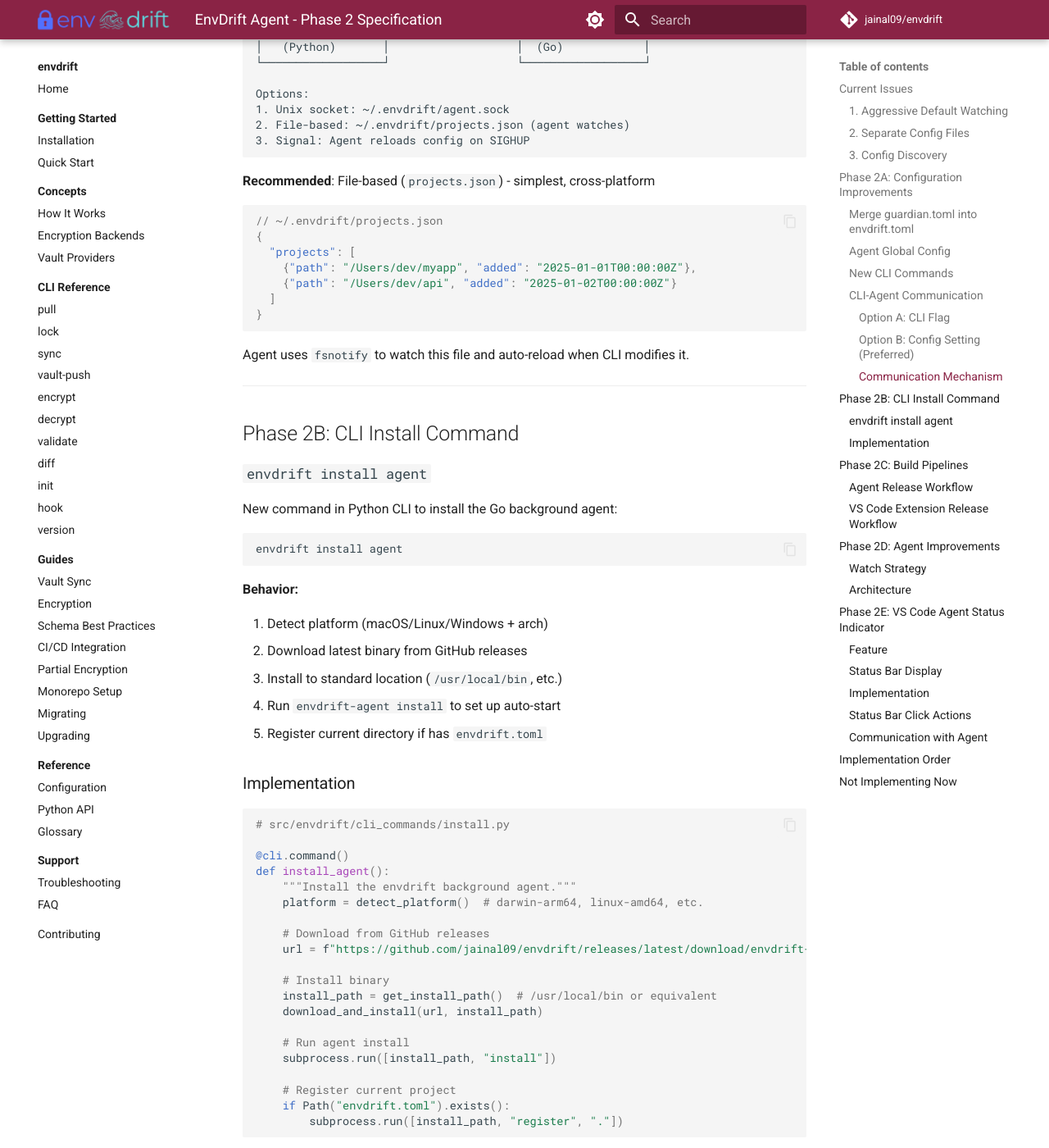
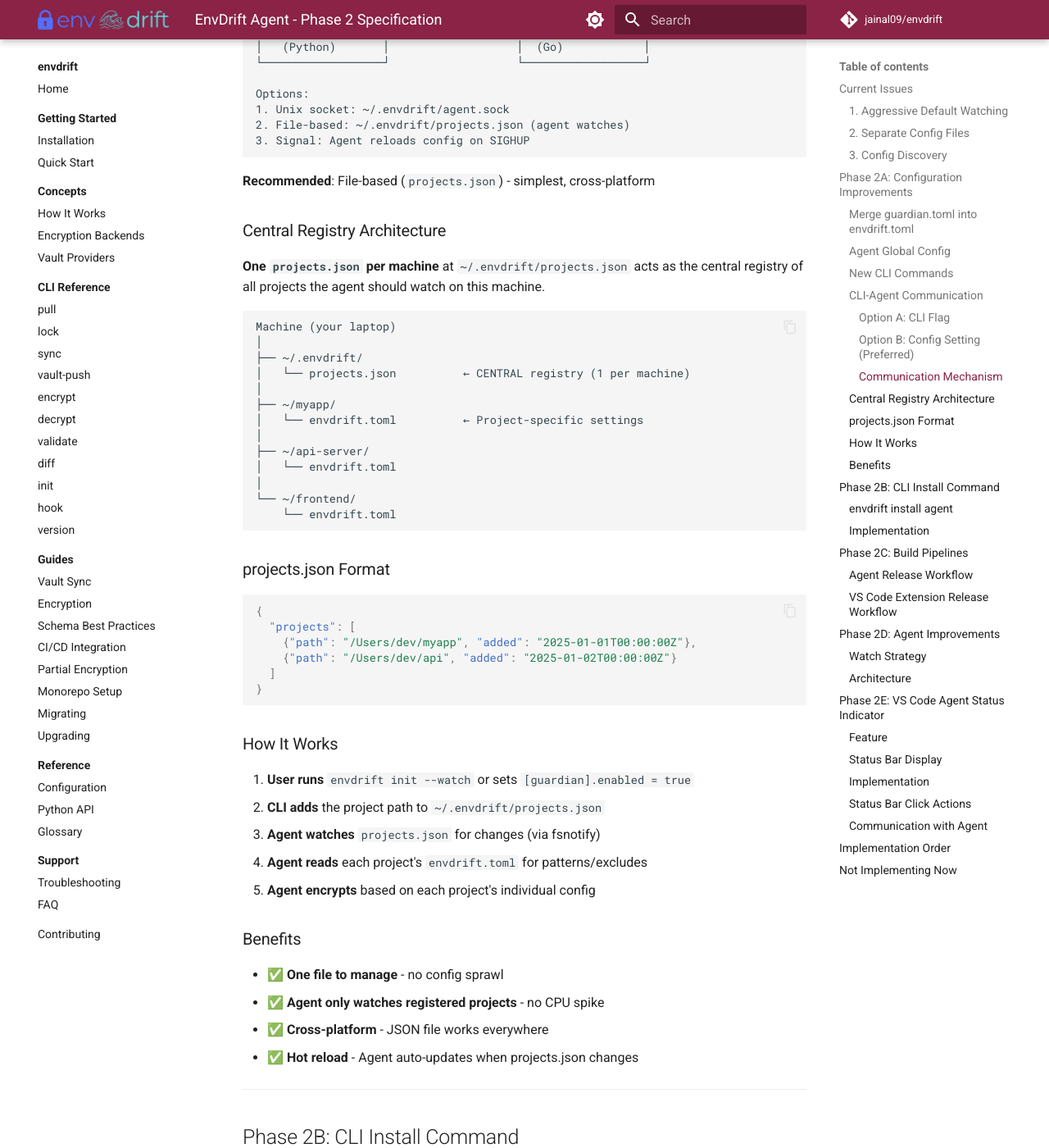
Before and after one commit to jainal09/envdrift, an MkDocs documentation site: the page built from docs/agent-spec.md, in a window 1280 px wide and 1400 px high, scrolled down 2212 px. Shown: the whole window at 82% size. Built offline with MkDocs 1.6.1 and Material for MkDocs 9.7.7, drawn with Linux system fonts in a browser that asks for light colours; comment, search, counter and statistics services are not loaded.

Commit message:
docs: clarify central projects.json architecture in spec
- One projects.json per machine at ~/.envdrift/projects.json
- Added diagram showing machine -> projects structure
- Added 'How It Works' step-by-step flow
- Added benefits section (no config sprawl, no CPU spike, cross-platform)

````diff
--- a/docs/agent-spec.md
+++ b/docs/agent-spec.md
@@ -110,8 +110,30 @@
 
 **Recommended**: File-based (`projects.json`) - simplest, cross-platform
 
+### Central Registry Architecture
+
+**One `projects.json` per machine** at `~/.envdrift/projects.json` acts as the central
+registry of all projects the agent should watch on this machine.
+
+```text
+Machine (your laptop)
+│
+├── ~/.envdrift/
+│   └── projects.json          ← CENTRAL registry (1 per machine)
+│
+├── ~/myapp/
+│   └── envdrift.toml          ← Project-specific settings
+│
+├── ~/api-server/
+│   └── envdrift.toml
+│
+└── ~/frontend/
+    └── envdrift.toml
+```
+
+### projects.json Format
+
 ```json
-// ~/.envdrift/projects.json
 {
   "projects": [
     {"path": "/Users/dev/myapp", "added": "2025-01-01T00:00:00Z"},
@@ -120,7 +142,21 @@
 }
 ```
 
-Agent uses `fsnotify` to watch this file and auto-reload when CLI modifies it.
+### How It Works
+
+1. **User runs** `envdrift init --watch` or sets `[guardian].enabled = true`
+2. **CLI adds** the project path to `~/.envdrift/projects.json`
+3. **Agent watches** `projects.json` for changes (via fsnotify)
+4. **Agent reads** each project's `envdrift.toml` for patterns/excludes
+5. **Agent encrypts** based on each project's individual config
+
+### Benefits
+
+- ✅ **One file to manage** - no config sprawl
+- ✅ **Agent only watches registered projects** - no CPU spike
+- ✅ **Cross-platform** - JSON file works everywhere
+- ✅ **Hot reload** - Agent auto-updates when projects.json changes
+
 
 ---
 
````
